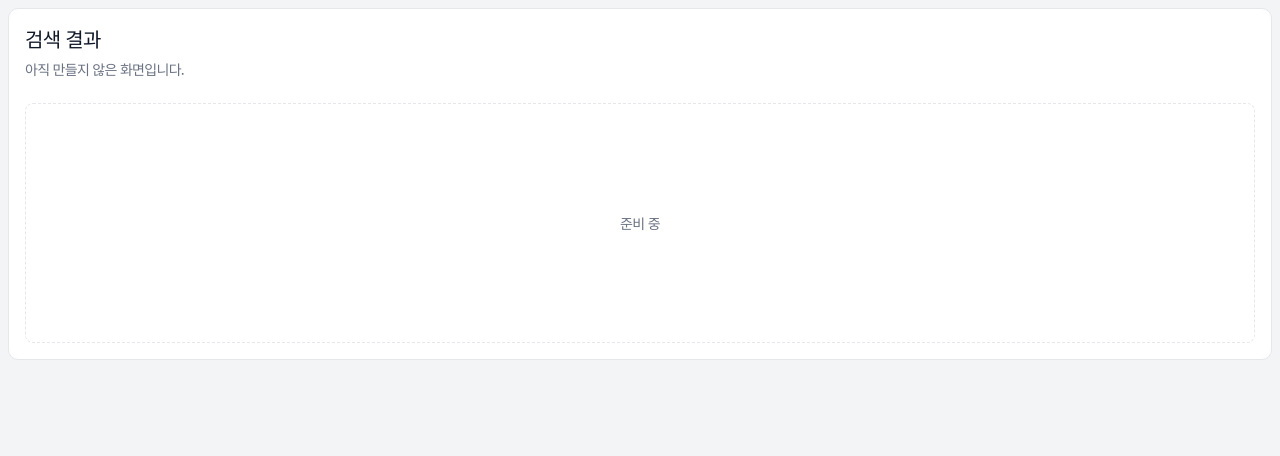
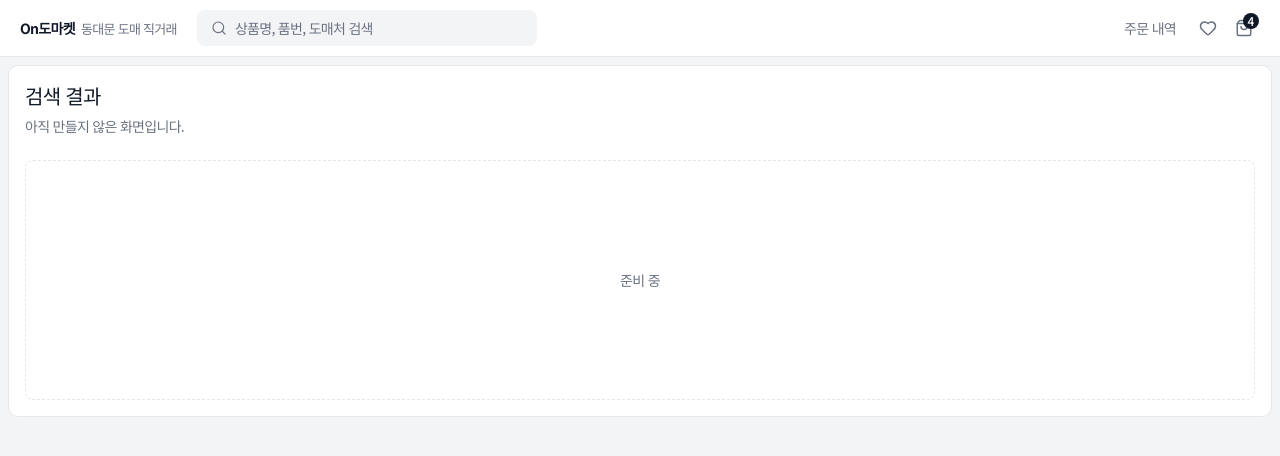
Before and after one commit to ondo-commerce/ondo-web, a Next.js app in the folder apps/retail/: page /search in a window 1280 px wide. Shown: the top 456 px of the page. Built offline with nearby package versions, Linux system fonts and the light colour scheme.

Commit message:
feat(retail): 상단 헤더 셸 — 검색·찜·장바구니 뱃지 #82 (#89)

```diff
--- a/apps/retail/package.json
+++ b/apps/retail/package.json
@@ -11,6 +11,7 @@
   },
   "dependencies": {
     "@ondo/ui": "workspace:*",
+    "lucide-react": "^1.33.0",
     "next": "16.2.12",
     "pretendard": "^1.3.9",
     "react": "19.2.4",
--- a/apps/retail/src/app/(shop)/layout.tsx
+++ b/apps/retail/src/app/(shop)/layout.tsx
@@ -1,5 +1,6 @@
 import type { Metadata } from "next";
 import type { ReactNode } from "react";
+import { AppShell } from "@/shared/components/AppShell";
 
 /* 주문 내역·미송·정산을 탭 세 개로 벌려 놓고 도는 업무라 탭 줄에서 화면이 구분돼야
    한다. 각 page.tsx가 `%s` 자리를 채우고, 채우지 않는 홈은 기본값을 그대로 쓴다 */
@@ -7,16 +8,7 @@ export const metadata: Metadata = {
   title: { template: "%s · 온도 마켓", default: "온도 마켓" },
 };
 
-/**
- * 셸이 있는 14화면의 바깥. 계정 4화면(`(account)`)은 이 셸을 쓰지 않는다.
- *
- * 도매의 `AppShell`을 복사하지 않는다 — 저쪽은 `h-dvh` 고정에 화면 전체 스크롤이
- * 없는 전제라서, 문서처럼 아래로 흐르는 소매 화면과 맞지 않는다.
- * 여백 8px은 도매 앱 실측값이다(`15_retail-hallmark/_base.css` `.main`).
- *
- * 상단 헤더는 #82에서 이 자리에 들어온다.
- */
-
+/** 셸이 있는 14화면. 계정 4화면(`(account)`)은 이 셸을 쓰지 않는다 */
 export default function ShopLayout({ children }: { children: ReactNode }) {
-  return <main className="min-w-0 flex-1 p-2">{children}</main>;
+  return <AppShell>{children}</AppShell>;
 }
--- a/apps/retail/src/app/(shop)/search/page.tsx
+++ b/apps/retail/src/app/(shop)/search/page.tsx
@@ -3,6 +3,15 @@ import { PlaceholderPage } from "@/shared/components/PlaceholderPage";
 
 export const metadata: Metadata = { title: "검색 결과" };
 
+/**
+ * 요청마다 서버에서 그린다. 헤더의 통합 검색이 `?q=`를 읽어 자기 값으로 되돌리는데,
+ * 이 화면을 정적으로 굳히면 첫 HTML의 검색창이 **늘 빈 칸**이다 — 주소로 직접 들어온
+ * 사장은 하이드레이션이 끝날 때까지(느린 망에서 1초 가까이) 자기가 뭘 검색했는지
+ * 화면에서 읽을 수 없다. 주소가 곧 상태인 화면이라 정적 생성과 맞바꾼다.
+ * (SEO는 잃지 않는다. 크롤러도 완성된 HTML을 그대로 받는다.)
+ */
+export const dynamic = "force-dynamic";
+
 export default function Page() {
   return <PlaceholderPage title="검색 결과" />;
 }
--- /dev/null
+++ b/apps/retail/src/shared/components/AppShell.tsx
@@ -0,0 +1,20 @@
+import type { ReactNode } from "react";
+import { Header } from "@/shared/components/Header";
+
+/**
+ * 셸이 있는 14화면의 껍데기 — 고정 헤더 + 문서처럼 흐르는 본문.
+ *
+ * 도매 `AppShell`의 `h-dvh` + 내부 스크롤 구조를 쓰지 않는다. 소매는 상품 그리드·
+ * 상세·주문서가 아래로 길게 흐르는 문서형 화면이라 화면 높이에 가둘 수 없다.
+ * 본문에 overflow를 걸지 않는 것도 의도다 — 장바구니·주문서가 자기 화면 하단에
+ * 합계 바를 고정할 수 있어야 한다.
+ */
+export function AppShell({ children }: { children: ReactNode }) {
+  return (
+    <>
+      <Header />
+      {/* 여백 8px은 도매 앱 실측값(`_base.css` .main) */}
+      <main className="min-w-0 flex-1 p-2">{children}</main>
+    </>
+  );
+}
--- /dev/null
+++ b/apps/retail/src/shared/components/CartButton.tsx
@@ -0,0 +1,31 @@
+import { Button } from "@ondo/ui";
+import { ShoppingBag } from "lucide-react";
+import Link from "next/link";
+import { CART_ITEM_COUNT } from "@/shared/fixtures";
+
+/**
+ * 장바구니 아이콘 + 담긴 조합 수 카운터.
+ *
+ * `packages/ui`의 `Badge`를 쓰지 않는다 — 저건 높이 26px 알약형 **상태** 배지고
+ * 여기 필요한 건 아이콘 위에 겹치는 원형 **카운터**다. 형태가 다른 물건이라
+ * Badge를 늘리는 대신 이 컴포넌트 안에 둔다(Rule of Two 전).
+ *
+ * `IconButton`이 아니라 `Button asChild`인 이유: IconButton은 asChild를 받지 않아
+ * 항상 <button>이 된다. 화면을 옮기는 것은 <a>여야 새 탭 열기·미리보기가 산다.
+ */
+export function CartButton() {
+  return (
+    <Button asChild variant="ghost" className="relative size-8 px-0">
+      {/* 뱃지 숫자와 접근성 이름이 같은 값을 읽는다 — 원본의 3중 불일치(§6-4) 수정 */}
+      <Link href="/cart" aria-label={`장바구니, ${CART_ITEM_COUNT}개 담김`}>
+        <ShoppingBag aria-hidden className="size-4.5" />
+        <span
+          aria-hidden
+          className="bg-foreground text-card absolute top-px right-px grid h-4 min-w-4 place-items-center rounded-full px-1 text-xs leading-none tracking-normal"
+        >
+          {CART_ITEM_COUNT}
+        </span>
+      </Link>
+    </Button>
+  );
+}
--- /dev/null
+++ b/apps/retail/src/shared/components/GlobalSearch.tsx
@@ -0,0 +1,65 @@
+"use client";
+
+import { SearchInput } from "@ondo/ui";
+import { useRouter, useSearchParams } from "next/navigation";
+import { Suspense, type FormEvent } from "react";
+
+/** 헤더 통합 검색. 셸은 `/search?q=`로 넘기기까지만 하고 결과는 그 화면이 만든다 */
+function SearchForm({ initialQuery }: { initialQuery: string }) {
+  const router = useRouter();
+
+  function handleSubmit(event: FormEvent<HTMLFormElement>) {
+    event.preventDefault();
+
+    const raw = new FormData(event.currentTarget).get("q");
+    const q = typeof raw === "string" ? raw.trim() : "";
+    // 빈 검색은 이동하지 않는다 — 결과 0건 화면을 보여줄 이유가 없다
+    if (!q) return;
+
+    router.push(`/search?${new URLSearchParams({ q }).toString()}`);
+  }
+
+  return (
+    /* action/method를 실제로 적어 둔다 — 하이드레이션 전에 Enter를 치면 브라우저가
+       스스로 제출하는데, action이 없으면 지금 있는 주소로 보내 버린다
+       (상품 상세에서 검색하면 /products/abc?q=... 로 간다). 값은 같은 곳을 가리킨다 */
+    <form role="search" action="/search" method="get" onSubmit={handleSubmit}>
+      <SearchInput
+        name="q"
+        aria-label="통합 검색"
+        placeholder="상품명, 품번, 도매처 검색"
+        defaultValue={initialQuery}
+        /* 빈 값 차단을 JS 밖에도 둔다 — 위 onSubmit은 하이드레이션 전에는 없어서
+           빈 Enter가 그대로 /search?q= 로 나갔다. required는 브라우저가 제출 자체를
+           막고, pattern은 공백만 친 경우까지 막는다(JS 경로의 trim과 같은 기준) */
+        required
+        pattern=".*\S.*"
+        title="검색어를 입력하세요"
+        /* packages/ui의 focus 링이 주석 처리돼 있어 키보드로 들어와도 표시가 없다.
+           헤더의 주 조작 요소라 여기서 덮는다(WCAG 2.4.7) */
+        className="focus-within:ring-ring focus-within:ring-2"
+      />
+    </form>
+  );
+}
+
+function SearchFormWithQuery() {
+  const query = useSearchParams().get("q") ?? "";
+
+  /* key: 주소의 q가 바뀌면 입력을 새로 마운트해 그 값으로 되돌린다.
+     /search?q=셔츠 로 직접 들어오거나 뒤로 가기를 해도 검색창이 주소와 같아야 한다.
+     제어 컴포넌트로 만들면 글자마다 리렌더가 헤더 전체로 번진다 */
+  return <SearchForm key={query} initialQuery={query} />;
+}
+
+export function GlobalSearch() {
+  /* useSearchParams는 정적 프리렌더를 막는다 — 경계가 없으면 이 헤더를 쓰는
+     14화면이 전부 빌드에서 걸린다. 경계를 컴포넌트가 스스로 갖는다.
+     정적으로 굳는 화면에서는 프리렌더 결과가 빈 검색창이고 하이드레이션 뒤 채워지지만,
+     `?q=`가 실제로 실리는 /search는 그 화면이 force-dynamic이라 첫 HTML부터 값이 있다 */
+  return (
+    <Suspense fallback={<SearchForm initialQuery="" />}>
+      <SearchFormWithQuery />
+    </Suspense>
+  );
+}
--- /dev/null
+++ b/apps/retail/src/shared/components/Header.tsx
@@ -0,0 +1,54 @@
+import { Button } from "@ondo/ui";
+import { Heart } from "lucide-react";
+import Link from "next/link";
+import { CartButton } from "@/shared/components/CartButton";
+import { GlobalSearch } from "@/shared/components/GlobalSearch";
+
+/**
+ * 소매 상단 헤더 — 로고 · 통합 검색 · 주문 내역 · 찜 · 장바구니 · 계정.
+ *
+ * 도매 `Topbar`를 복사하지 않았다. 도매 헤더의 내용물은 주 메뉴 7탭이고
+ * 소매는 검색 + 아이콘 + 계정 드롭다운이다. 도매 쪽은 화면 전체 스크롤이 없어
+ * sticky가 필요 없지만, 문서형으로 흐르는 소매는 sticky여야 늘 같은 자리에 남는다.
+ *
+ * 규격은 확정 와이어프레임 `15_retail-hallmark/_base.css` 실측값이다 —
+ * 높이 56 · 좌우 20 · 간격 20 · 아이콘 버튼 32 · 검색 340×36(SearchInput 기본값) ·
+ * 로고 14(본문 크기 그대로).
+ * 알림 아이콘은 없다. 소매에는 알림 채널 자체가 없어서 자리도 비워 두지 않는다.
+ */
+export function Header() {
+  return (
+    <header className="bg-card border-border sticky top-0 z-30 border-b">
+      <div className="flex h-14 items-center gap-5 px-5">
+        <Link href="/" className="flex shrink-0 items-baseline gap-1.5">
+          {/* 원본은 `On`이 파랑이지만 게이트 D1로 색을 쓰지 않는다 — 굵기로만 가른다 */}
+          {/* 크기를 따로 주지 않는다 — 와이어프레임 `.brand`도 본문 14px 그대로다 */}
+          <span className="text-sm tracking-tighter">
+            <span className="font-bold">On</span>
+            <span className="font-semibold">도마켓</span>
+          </span>
+          <span className="text-muted-foreground text-body">
+            동대문 도매 직거래
+          </span>
+        </Link>
+
+        <GlobalSearch />
+
+        <div className="ml-auto flex items-center gap-1">
+          <Button asChild variant="ghost" className="px-3">
+            <Link href="/orders">주문 내역</Link>
+          </Button>
+
+          {/* 찜에는 뱃지가 없다 — 개수를 알려 줄 근거가 원본에 없다 */}
+          <Button asChild variant="ghost" className="size-8 px-0">
+            <Link href="/wishlist" aria-label="찜 목록">
+              <Heart aria-hidden className="size-4.5" />
+            </Link>
+          </Button>
+
+          <CartButton />
+        </div>
+      </div>
+    </header>
+  );
+}
--- /dev/null
+++ b/apps/retail/src/shared/fixtures.ts
@@ -0,0 +1,19 @@
+/**
+ * 셸이 쓰는 더미 값. API가 붙으면 이 파일만 지운다.
+ *
+ * 헤더 장바구니 숫자를 여기 한 곳에 두는 이유: Figma 원본은 같은 화면에서
+ * 헤더 접근성 이름 `6개 담김` · 뱃지 `4` · 본문 `담긴 조합 4개`가 서로 달랐다
+ * (`retail_screen_spec.md` §6-4). 값이 두 곳에 적히면 그 결함이 코드로 옮겨온다.
+ */
+
+/** 로그인한 소매 사장의 표시 정보. 이니셜은 상호 첫 글자다 */
+export const SHELL_ACCOUNT = {
+  storeName: "봄봄상회",
+  initial: "봄",
+} as const;
+
+/**
+ * 장바구니에 담긴 **SKU 조합 수**(색상 × 사이즈). 장 수가 아니다.
+ * 뱃지 숫자와 장바구니 버튼의 접근성 이름이 둘 다 이 값을 읽는다.
+ */
+export const CART_ITEM_COUNT = 4;
```
Also changed, not shown: 1 other file (tests, documents, lock files or other folders).
